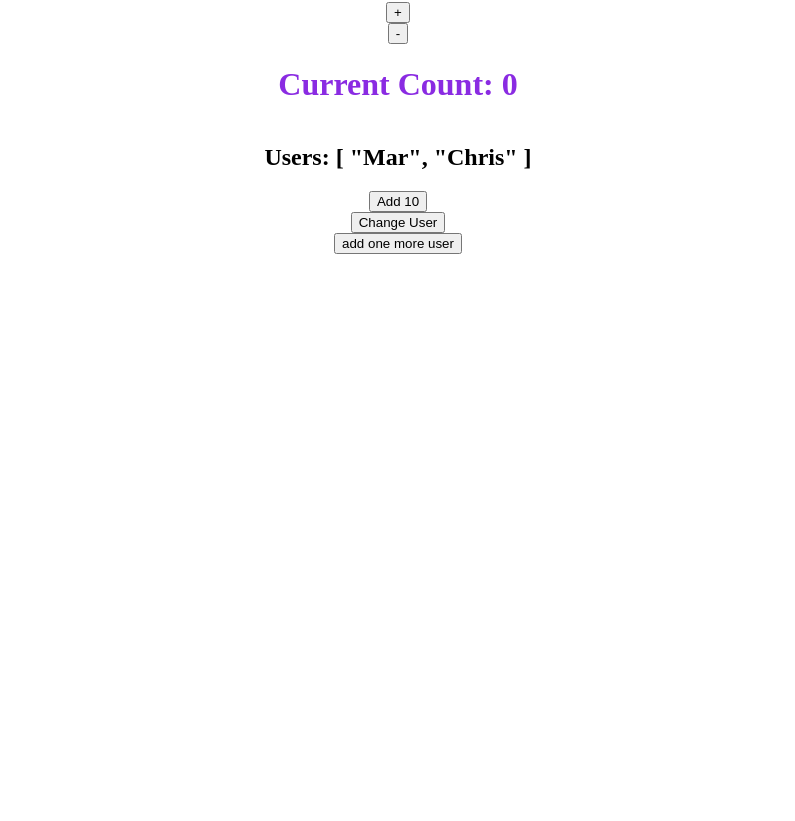
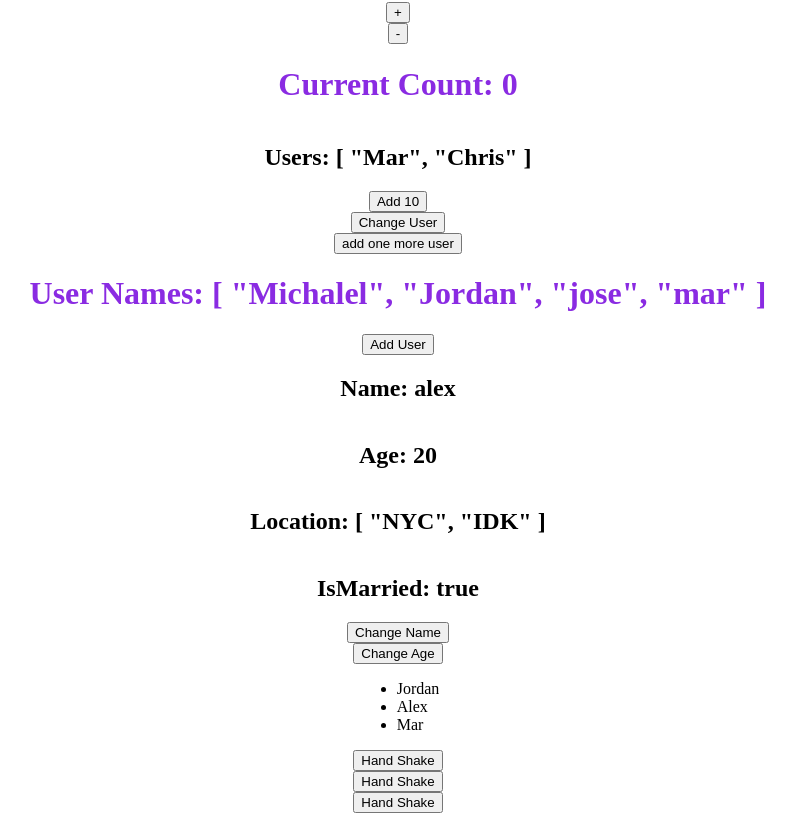
Before and after one commit to marita703/vuejscurse, a Vue app: page / in a window 1280 px wide. Shown: the part 2176-2997 px from the top of the page, without its empty margins (242-1037 px from the left). Before the commit the page ends 2438 px from the top, so only its background shows below. Built offline with nearby package versions, Linux system fonts and the light colour scheme.

Commit message:
ref component

```diff
--- a/src/components/HelloWorld.vue
+++ b/src/components/HelloWorld.vue
@@ -10,6 +10,7 @@ import CombinedStyle from '@/components/CombinedStyle.vue'
 import ModuleStyle from '@/components/ModuleStyle.vue'
 import MyEvent from '@/components/MyEvent.vue'
 import MyReactiveComponent from '@/components/MyReactiveComponent.vue'
+import MyRefComponent from '@/components/MyRefComponent.vue'
 console.log('Hello World')
 </script>
 
@@ -27,6 +28,7 @@ console.log('Hello World')
     <ModuleStyle />
     <MyEvent />
     <MyReactiveComponent />
+    <MyRefComponent />
   </div>
 </template>
 <!-- Css -->
--- /dev/null
+++ b/src/components/MyRefComponent.vue
@@ -0,0 +1,30 @@
+<script setup>
+import { ref, reactive } from 'vue'
+let usersNames = ref(['Michalel', 'Jordan', 'jose', 'mar'])
+let userInfo = ref({ name: 'alex', location: ['NYC', 'IDK'], isMarriaged: true, age: '20' })
+
+let friends = reactive([ref('Jordan'), ref('Alex'), ref('Mar')])
+</script>
+
+<template>
+  <h1>User Names: {{ usersNames }}</h1>
+  <button @click="usersNames.push('Chris')">Add User</button>
+
+  <h2>Name: {{ userInfo.name }}</h2>
+  <h2>Age: {{ userInfo.age }}</h2>
+  <h2>Location: {{ userInfo.location }}</h2>
+  <h2>IsMarried: {{ userInfo.isMarriaged }}</h2>
+
+  <button @click="userInfo.name = 'Chris'">Change Name</button>
+  <button @click="userInfo.age = 10">Change Age</button>
+
+  <ul>
+    <li>{{ friends[0] }}</li>
+    <li>{{ friends[1] }}</li>
+    <li>{{ friends[2] }}</li>
+  </ul>
+
+  <button @click="friends[0] = '🤝'">Hand Shake</button>
+  <button @click="friends[1] = '🤝'">Hand Shake</button>
+  <button @click="friends[2] = '🤝'">Hand Shake</button>
+</template>
```
